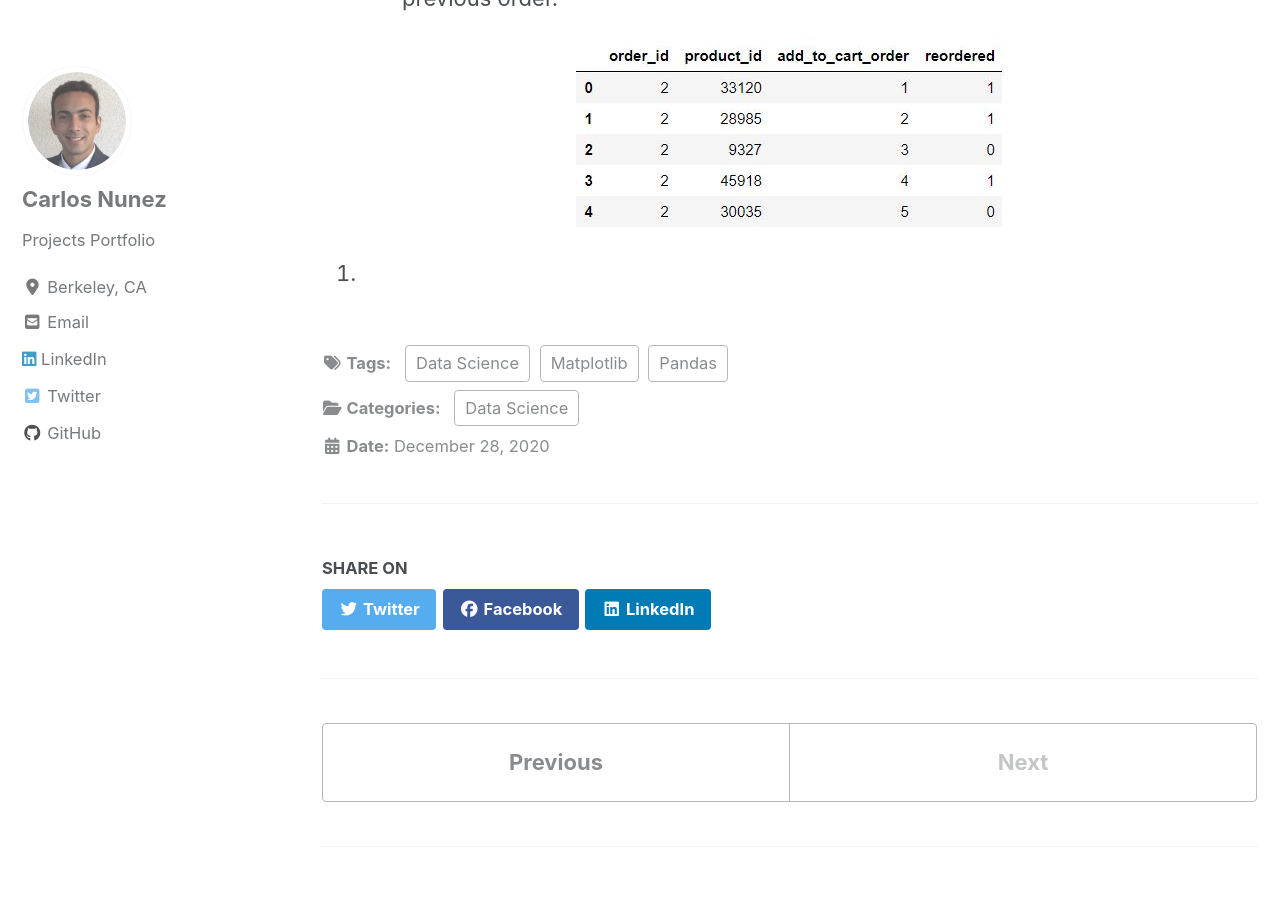
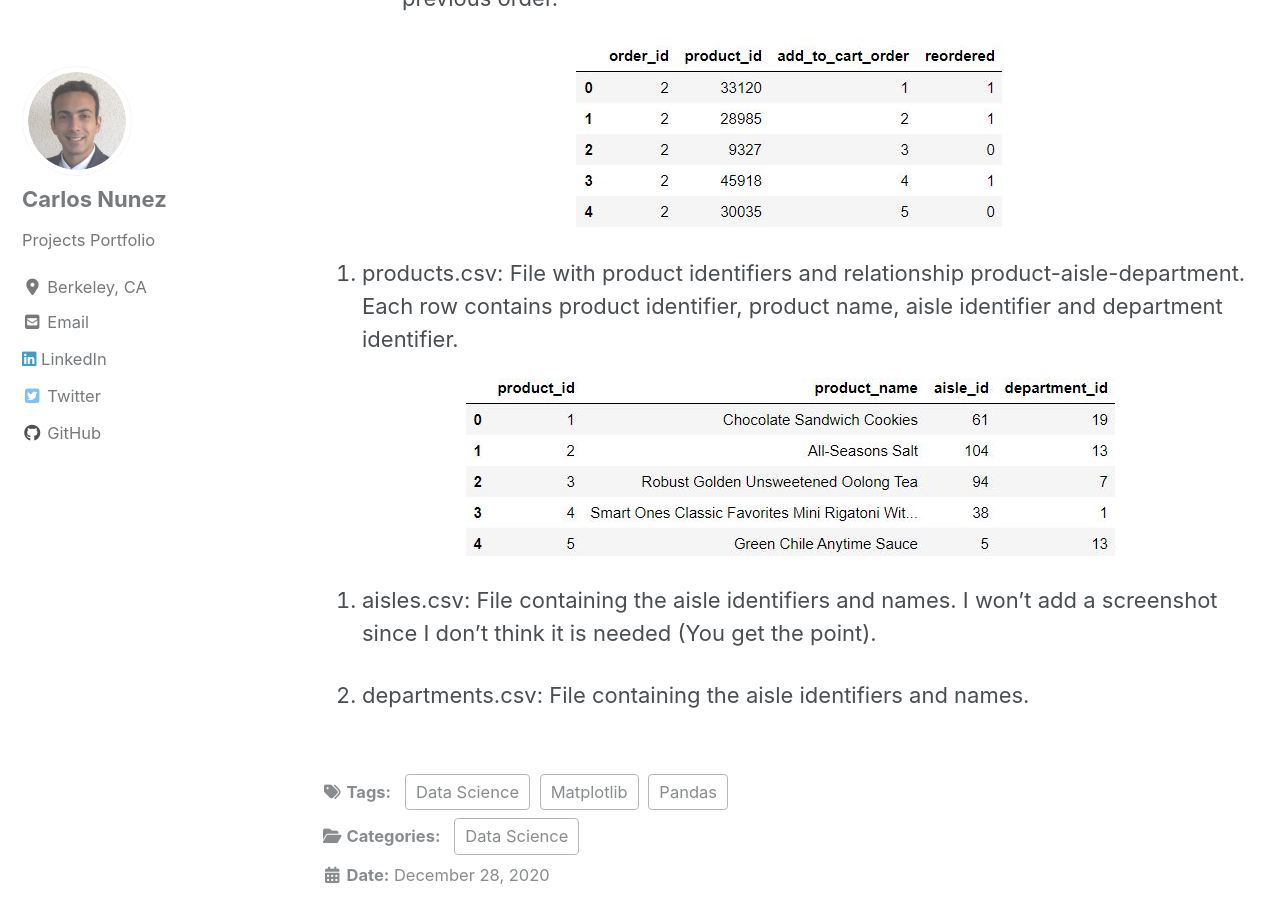
Before and after one commit to carlosnunezc94/carlosnunezc94.github.io, a Jekyll site: the page built from _posts/2020-12-28-market_basket_analysis.md, in a window 1280 px wide and 900 px high, scrolled down 2101 px. Built offline with Jekyll 4.4.1, drawn with Linux system fonts in a browser that asks for light colours; cached includes are drawn as plain includes; nearby versions of some CDN libraries.

Commit message:
product data

```diff
--- a/_posts/2020-12-28-market_basket_analysis.md
+++ b/_posts/2020-12-28-market_basket_analysis.md
@@ -37,4 +37,12 @@ The dataset to be utilized is “The Instacart Online Grocery Shopping Dataset 2
 <img src="{{ site.url }}{{ site.baseurl }}/images/market_basket/order_data.JPG" alt="Daily Table">
 </p>
 
-2.
+2. products.csv: File with product identifiers and relationship product-aisle-department. Each row contains product identifier, product name, aisle identifier and department identifier.
+
+<p align="center">
+<img src="{{ site.url }}{{ site.baseurl }}/images/market_basket/product_data.JPG" alt="Daily Table">
+</p>
+
+3. aisles.csv: File containing the aisle identifiers and names. I won't add a screenshot since I don't think it is needed (You get the point).
+
+4. departments.csv: File containing the aisle identifiers and names.
```
Also changed, not shown: images/market_basket/product_data.JPG (added).
